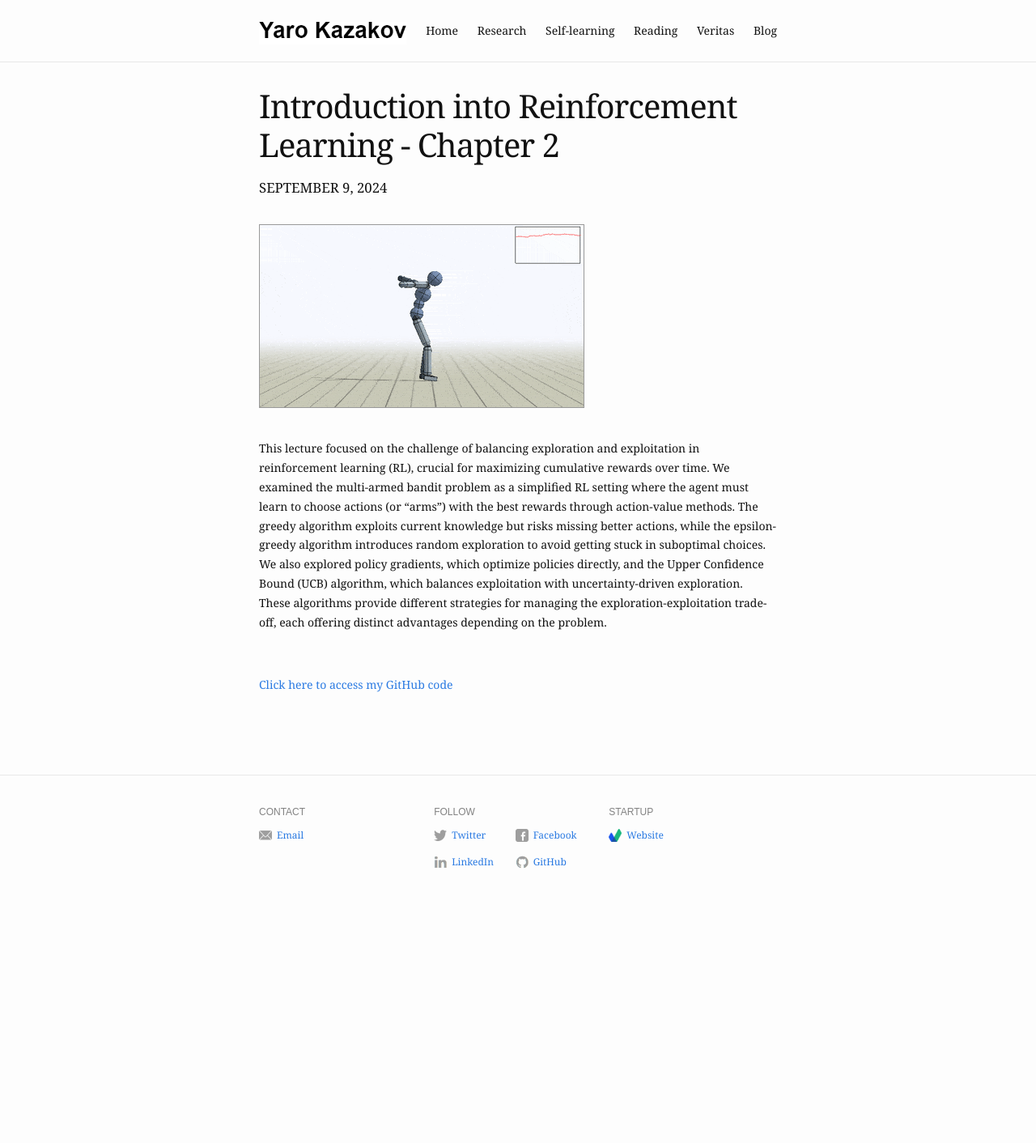
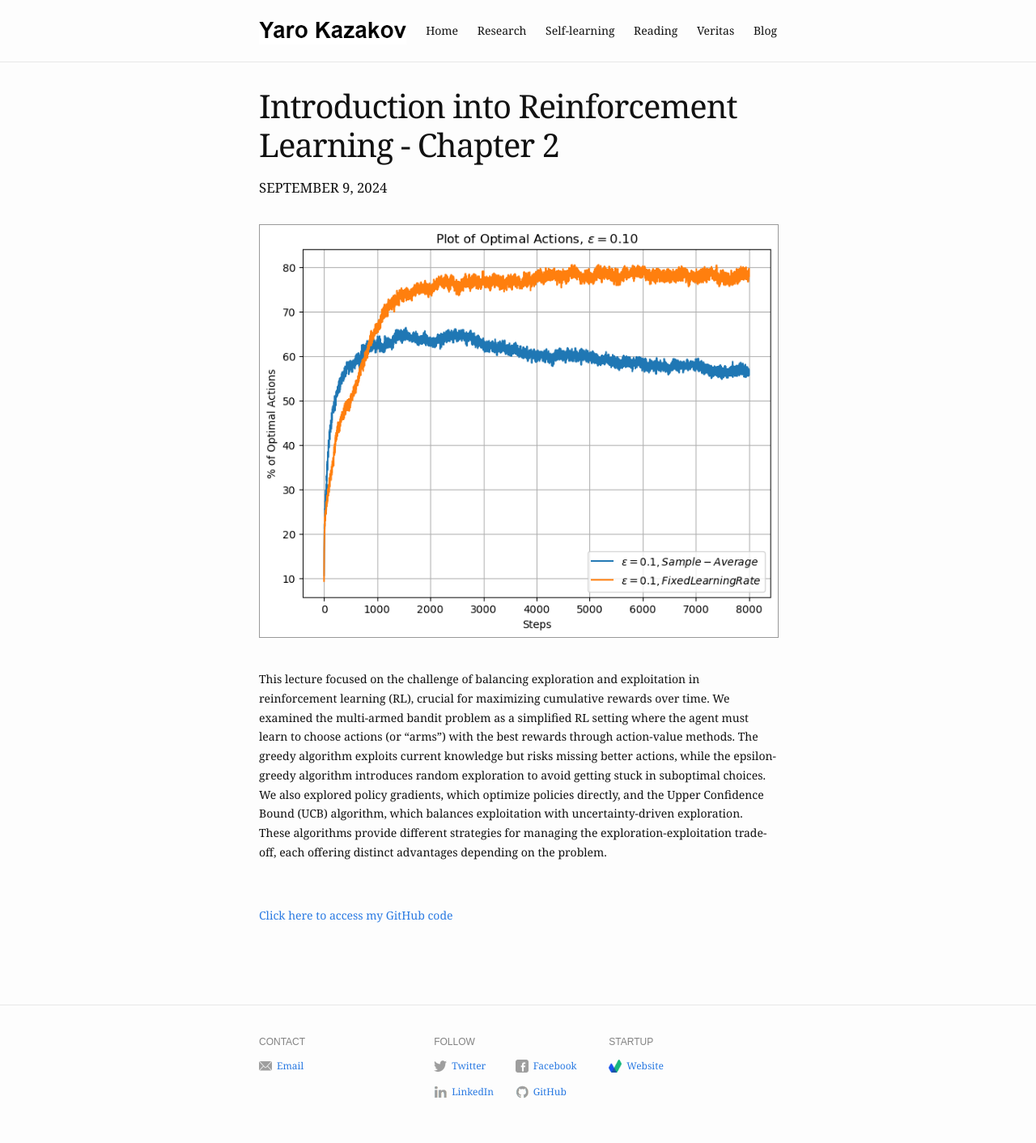
Before and after one commit to eliottvincent/bay, a Jekyll site: the page built from _posts/2024-09-09-exploration-exploitation-chapter-2.md, in a window 1280 px wide. Shown: the whole page at 81% size. Built offline with Jekyll 4.4.1, drawn with Linux system fonts in a browser that asks for light colours; before the commit the page ends 1128 px from its top, so only the background shows below that.

Commit message:
Chapter 2 updated
Chapter 2 updated

```diff
--- a/_posts/2024-09-09-exploration-exploitation-chapter-2.md
+++ b/_posts/2024-09-09-exploration-exploitation-chapter-2.md
@@ -4,10 +4,10 @@
 date:   2024-09-09 10:00:40
 self_learning: true
 blurb: "A look at an example post using Bay Jekyll theme."
-og_image: /assets/img/research/Mode_shape.png
+og_image: /assets/img/learning/optimal_actions.png
 ---
 
-<img src="{{ "/assets/img/learning/backflip.gif" | absolute_url }}" alt="mode_shape" class="post-pic"/>
+<img src="{{ "/assets/img/learning/optimal_actions.png" | absolute_url }}" alt="mode_shape" class="post-pic"/>
 <br />
 <br />
 
```
Also changed, not shown: assets/img/learning/optimal_actions.png (added).
